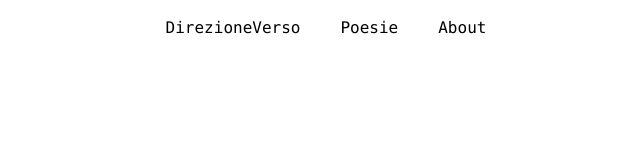
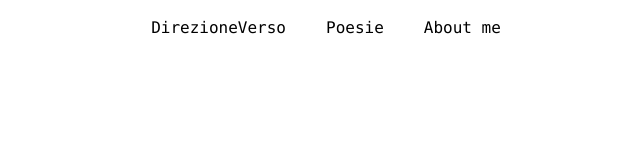
Before and after one commit to informatropico/direzioneverso, a Next.js app: page / in a window 1280 px wide. Shown: the top 160 px of the page, without its empty margins (314-954 px from the left). Built offline with nearby package versions, Linux system fonts and the light colour scheme.

Commit message:
prova regole protezione

```diff
--- a/components/layout.js
+++ b/components/layout.js
@@ -12,7 +12,7 @@ export default function Layout({ children }) {
             Poesie
           </Link>
           <Link href="/about">
-            About
+            About me
           </Link>
         </nav>
       </header>
```
